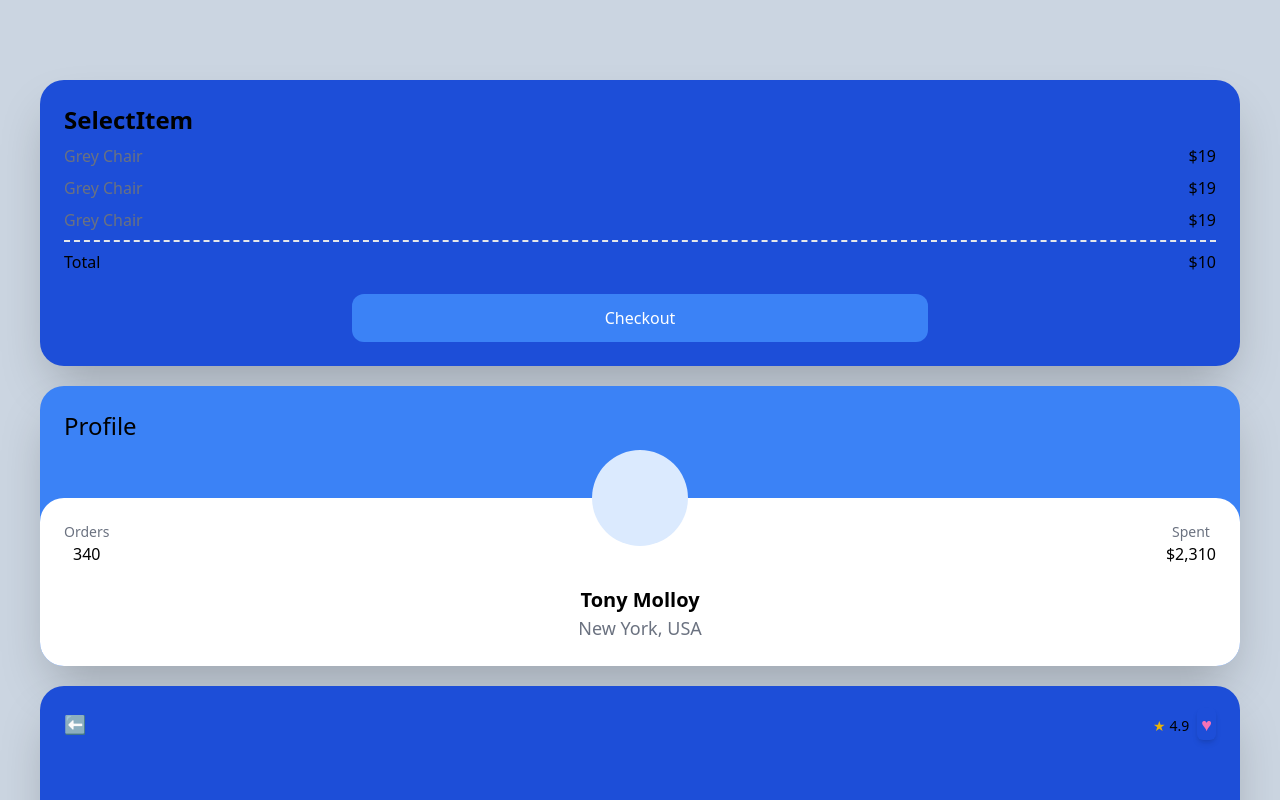
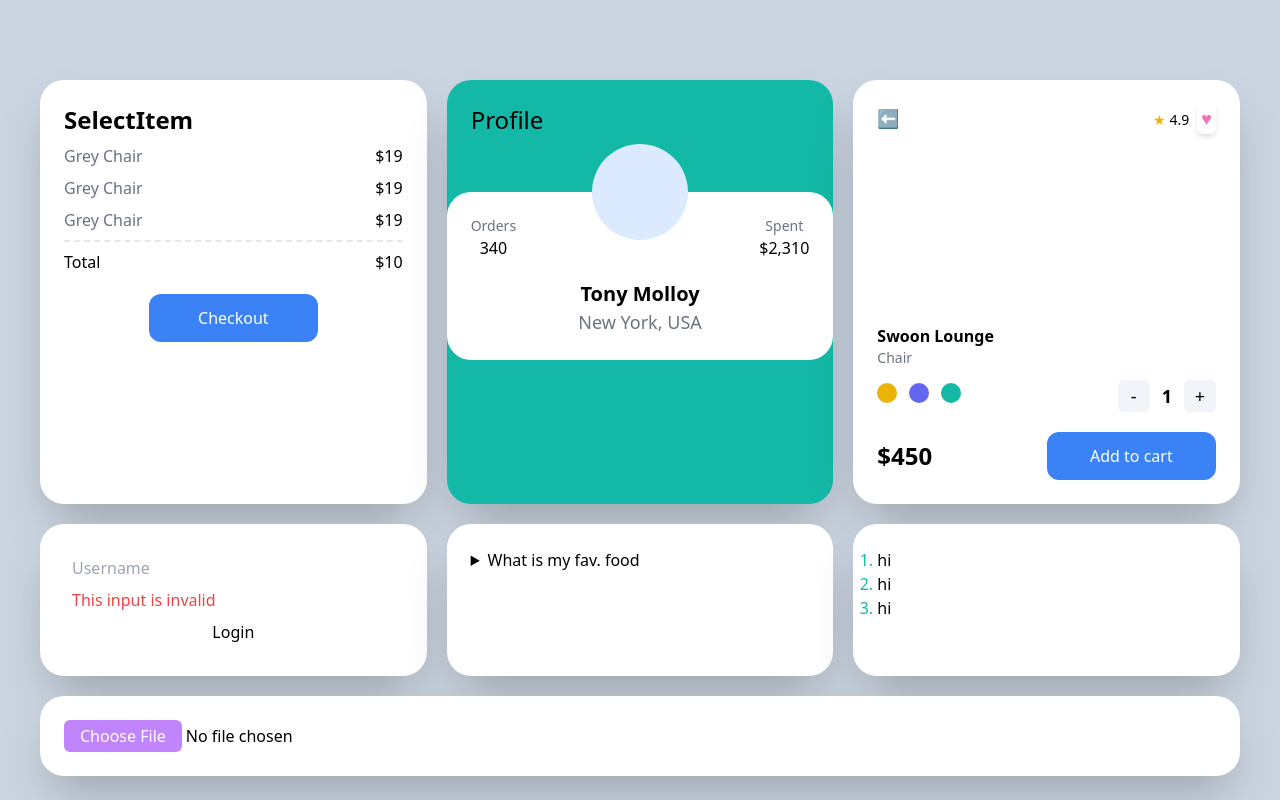
Before and after one commit to GwangjoGong/carrot-market, a Next.js app: page / in a window 1280 px wide. Shown: the top 800 px of the page. Built offline with nearby package versions, Linux system fonts and the light colour scheme.

Commit message:
4.10 Responsive Modifiers part Two

```diff
--- a/pages/index.tsx
+++ b/pages/index.tsx
@@ -125,6 +125,8 @@ const Container = tw.div`
   px-10
   grid
   gap-5
+  lg:grid-cols-2
+  xl:grid-cols-3
 `;
 
 const Box = tw.div`
@@ -132,10 +134,8 @@ const Box = tw.div`
   p-6
   rounded-3xl
   shadow-2xl
-  sm:bg-red-400
-  md:bg-teal-500
-  lg:bg-slate-500
-  xl:bg-blue-700
+  lg:last:col-span-2
+  xl:last:col-span-3
 `;
 
 const BlueBox = tw.div`
@@ -143,6 +143,7 @@ const BlueBox = tw.div`
   rounded-3xl
   shadow-2xl
   group
+  landscape:bg-teal-500
 `;
 
 const SelectItemHeading = tw.span`
```
